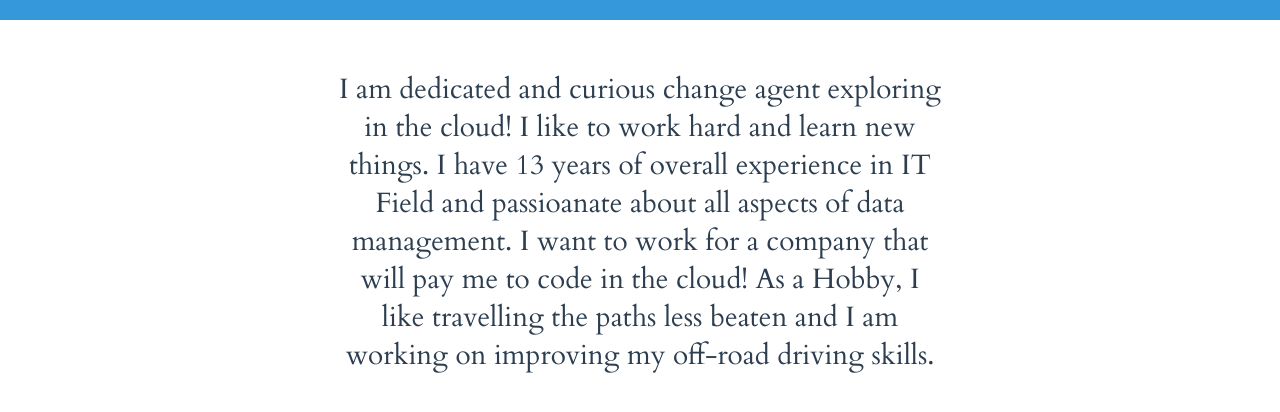
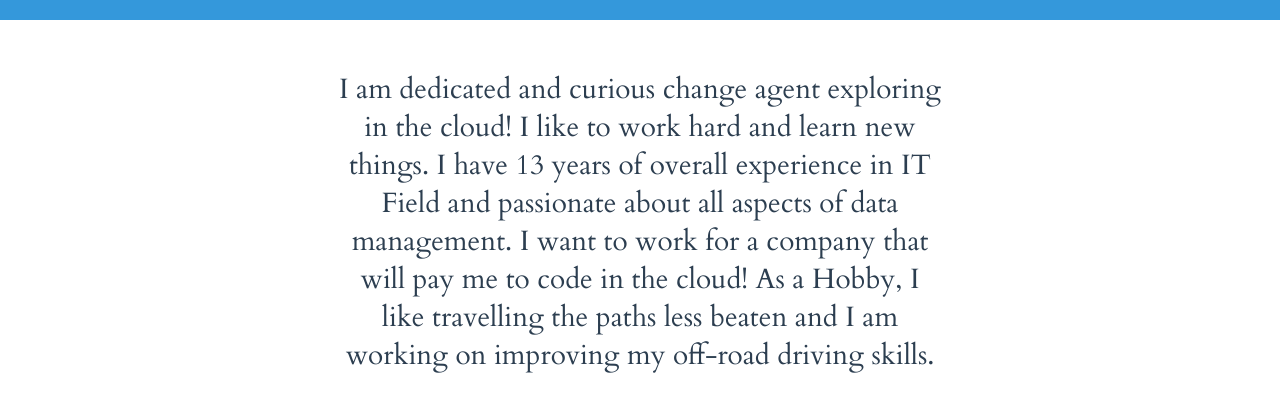
Before and after one commit to ashishgumaste/my-portfolio, a React app: page index.html in a window 1280 px wide. Shown: the part 2088-2500 px from the top of the page. Built offline with nearby package versions, Linux system fonts and the light colour scheme; files whose address does not match are found by name.

Commit message:
spell checks

```diff
--- a/index.html
+++ b/index.html
@@ -119,7 +119,7 @@
     <section class="section section--alignCentered section--description">
       <p class="color--darkgrey section__description">
         I am dedicated and curious change agent exploring in the cloud! I like to work hard and learn new things.
-        I have 13 years of overall experience in IT Field and passioanate about all aspects of data management.
+        I have 13 years of overall experience in IT Field and passionate about all aspects of data management.
         I want to work for a company that will pay me to code in the cloud!
         As a Hobby, I like travelling the paths less beaten and I am working on improving my off-road driving skills.
       </p>
```
